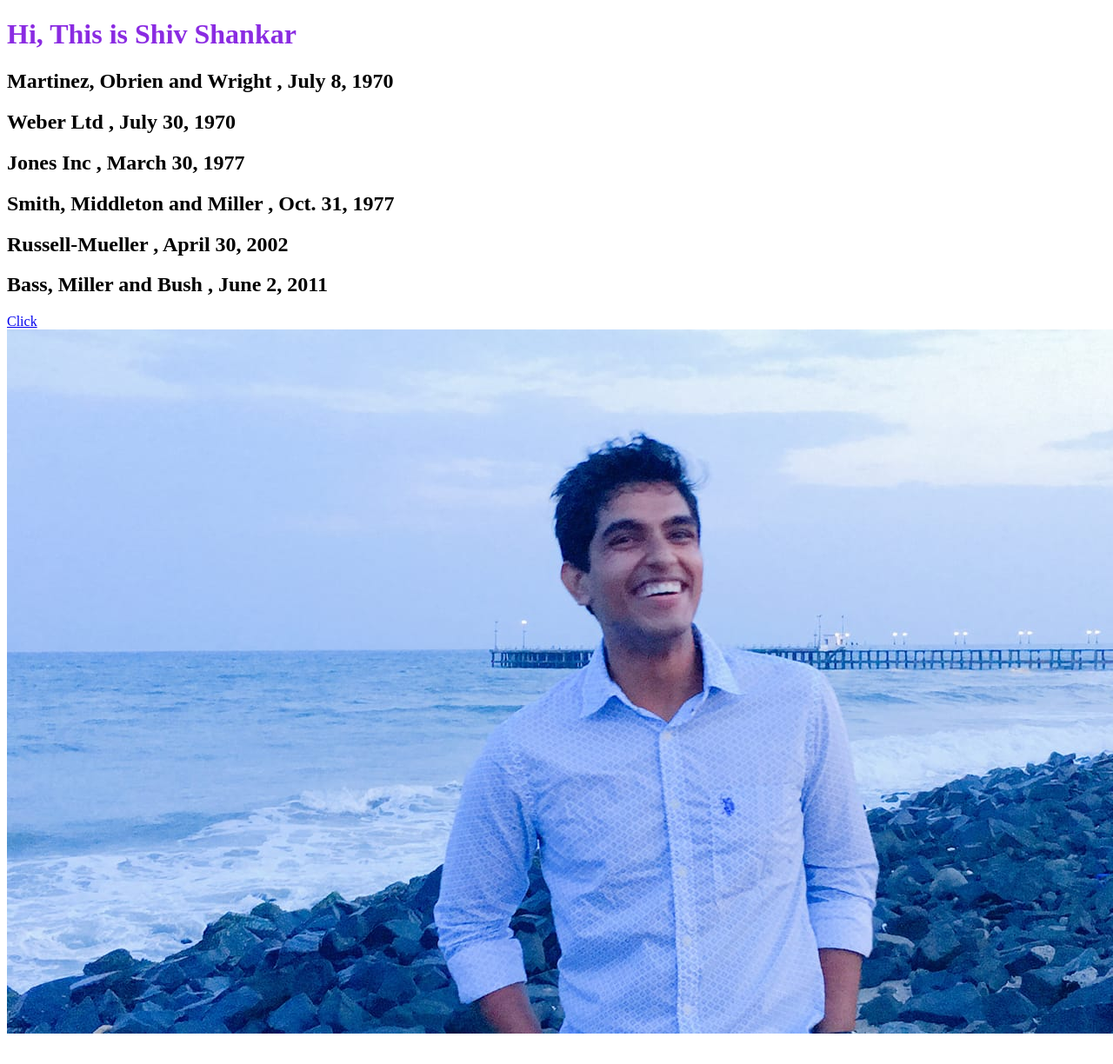
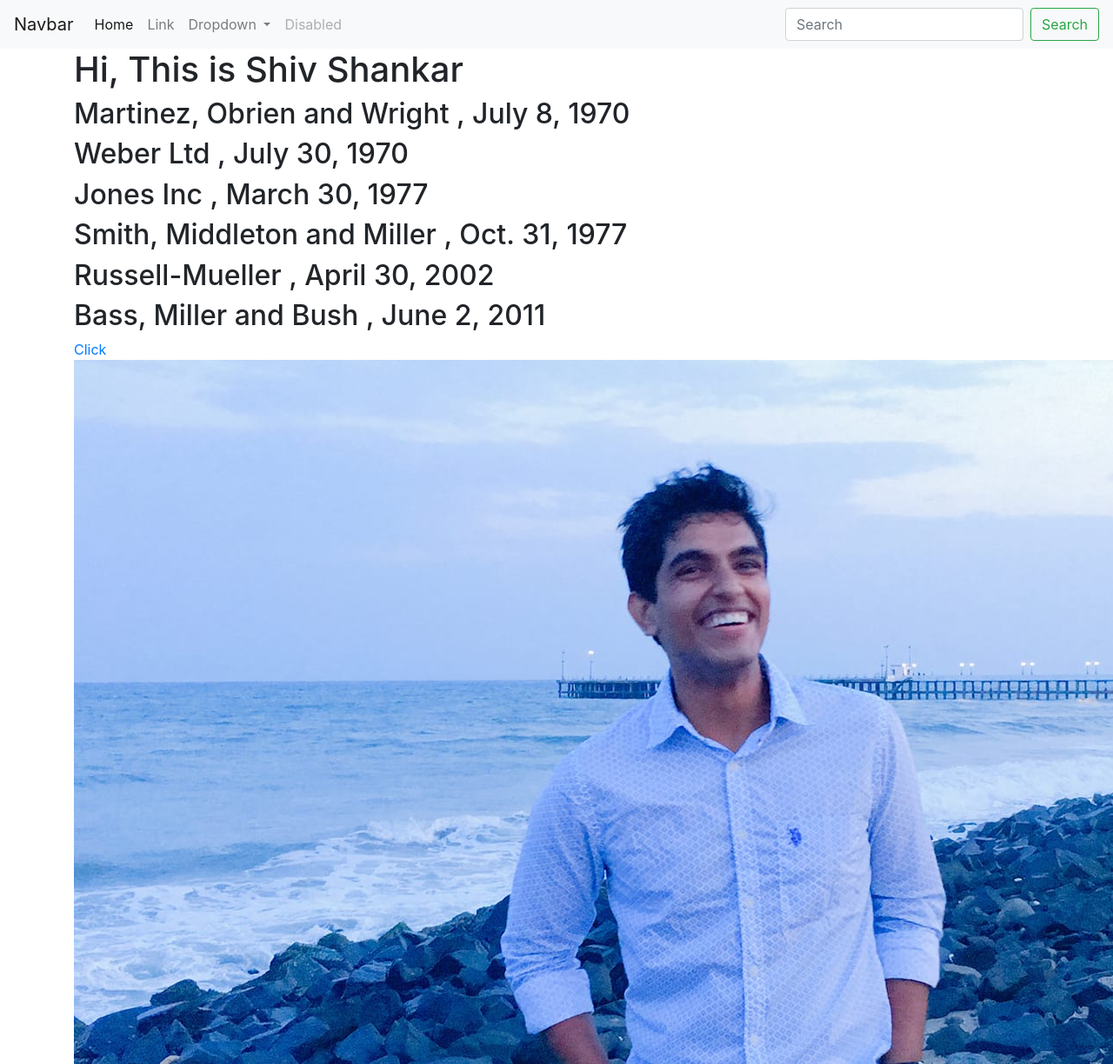
Before and after one commit to ced17i026/DjangoCheck, a Django app: page /first_app/ in a window 1280 px wide; the page is wider, and only the part inside the window is pictured. Shown: that part at 87% size. Before the commit the page ends 1189 px from the top of that part, so only its background shows below. Run offline with Django 3.2, Linux system fonts and the light colour scheme; data comes from the database, SQL or seed files in the repository; both versions use the stored data as it was after the commit; some libraries are stand-ins or nearby versions.

Commit message:
Add importing other html page to another html page in app, major change in index.html,base.html

```diff
--- /dev/null
+++ b/templates/base.html
@@ -0,0 +1,52 @@
+<!DOCTYPE <!DOCTYPE html>
+<html>
+<head>
+    <meta charset="utf-8" />
+    <meta http-equiv="X-UA-Compatible" content="IE=edge">
+    <title>base</title>
+    <meta name="viewport" content="width=device-width, initial-scale=1">
+    <link rel="stylesheet"
+    href="https://stackpath.bootstrapcdn.com/bootstrap/4.1.3/css/bootstrap.min.css">
+</head>
+<body>
+    <nav class="navbar navbar-expand-lg navbar-light bg-light">
+        <a class="navbar-brand" href="#">Navbar</a>
+        <button class="navbar-toggler" type="button" data-toggle="collapse" data-target="#navbarSupportedContent" aria-controls="navbarSupportedContent" aria-expanded="false" aria-label="Toggle navigation">
+            <span class="navbar-toggler-icon"></span>
+        </button>
+
+        <div class="collapse navbar-collapse" id="navbarSupportedContent">
+            <ul class="navbar-nav mr-auto">
+            <li class="nav-item active">
+                <a class="nav-link" href="#">Home <span class="sr-only">(current)</span></a>
+            </li>
+            <li class="nav-item">
+                <a class="nav-link" href="#">Link</a>
+            </li>
+            <li class="nav-item dropdown">
+                <a class="nav-link dropdown-toggle" href="#" id="navbarDropdown" role="button" data-toggle="dropdown" aria-haspopup="true" aria-expanded="false">
+                Dropdown
+                </a>
+                <div class="dropdown-menu" aria-labelledby="navbarDropdown">
+                <a class="dropdown-item" href="#">Action</a>
+                <a class="dropdown-item" href="#">Another action</a>
+                <div class="dropdown-divider"></div>
+                <a class="dropdown-item" href="#">Something else here</a>
+                </div>
+            </li>
+            <li class="nav-item">
+                <a class="nav-link disabled" href="#">Disabled</a>
+            </li>
+            </ul>
+            <form class="form-inline my-2 my-lg-0">
+            <input class="form-control mr-sm-2" type="search" placeholder="Search" aria-label="Search">
+            <button class="btn btn-outline-success my-2 my-sm-0" type="submit">Search</button>
+            </form>
+        </div>
+    </nav>
+    <div class="container">
+        {% block body_block%}
+        {%endblock%}
+    </div>
+</body>
+</html>
--- a/templates/index.html
+++ b/templates/index.html
@@ -1,12 +1,7 @@
 <!DOCTYPE html>
+{%extends "base.html" %}
 {%load staticfiles %}
-<html>
-    <head>
-        <meta charset="utf-8">
-        <link rel="stylesheet" href="{% static "css/index.css"%}">
-        <title>Hello World</title>
-    </head>
-    <body>
+    {% block body_block %}
         <h1>Hi, This is Shiv Shankar</h1>
         {%if access_record%}
         {% for acc in access_record %}
@@ -15,5 +10,4 @@
         {%endif%}
         <a href="/first_app/form">Click</a>
         <img src="{% static "images/shiv.jpg"%}" alt = "The photo of shiv is here">
-    </body>
-</html>
+    {%endblock%}
```
Also changed, not shown: first_app/forms.py (+9 -0 lines), db.sqlite3.
